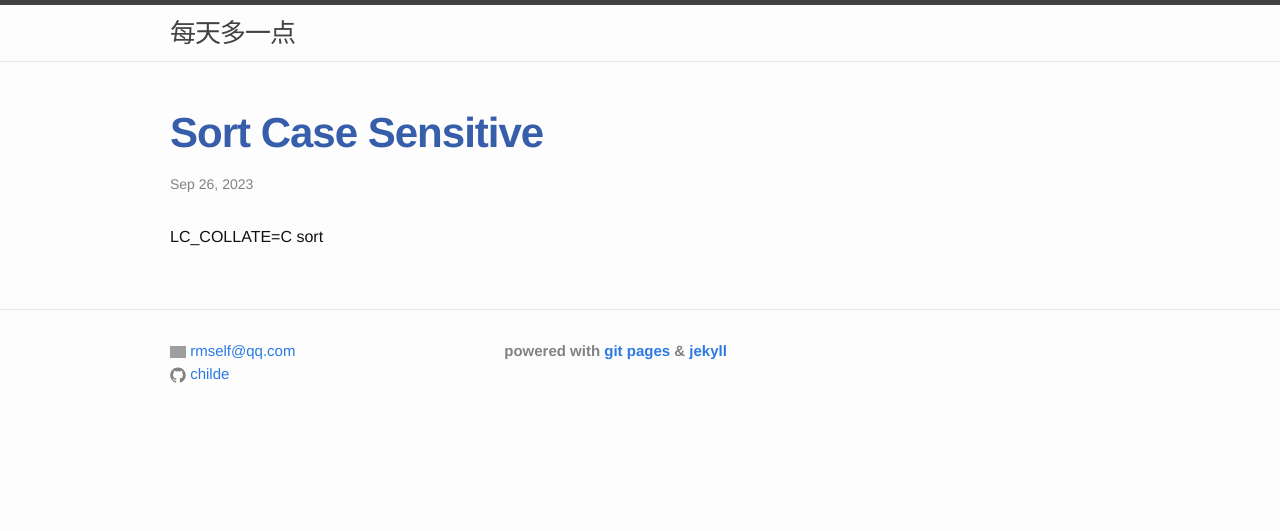
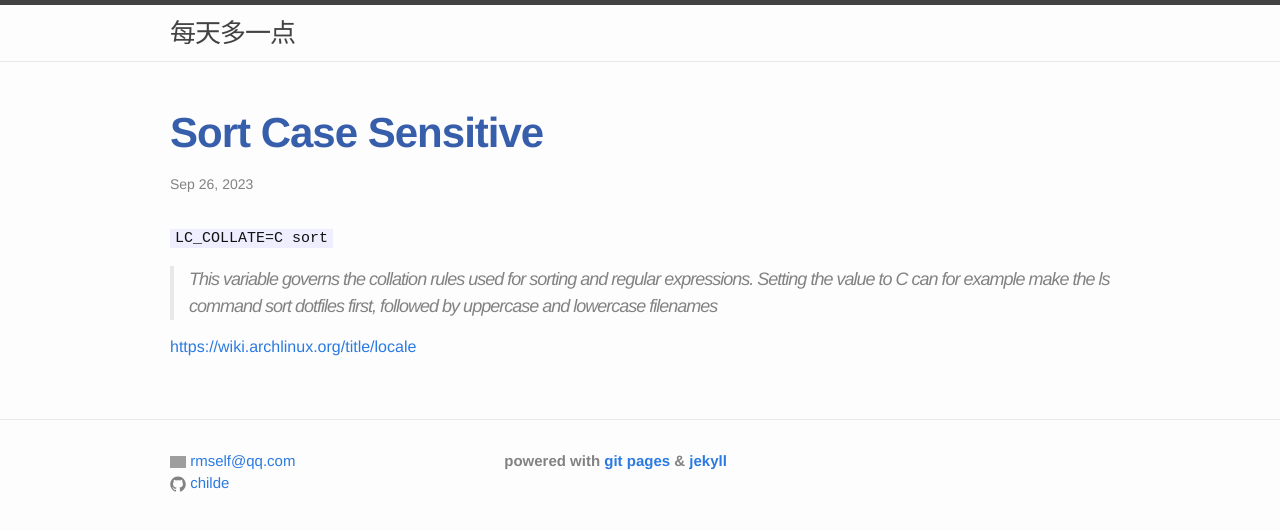
Before and after one commit to childe/gitcommit.today, a Jekyll site: the page built from _posts/2023-09-26-sort-case-sensitive.md, in a window 1280 px wide. Shown: the top 531 px of the page. Built offline with Jekyll 4.4.1, drawn with Linux system fonts in a browser that asks for light colours; grey boxes are pictures that could not be loaded.

Commit message:
modified:   _posts/2023-09-26-sort-case-sensitive.md

```diff
--- a/_posts/2023-09-26-sort-case-sensitive.md
+++ b/_posts/2023-09-26-sort-case-sensitive.md
@@ -5,4 +5,9 @@ layout: post
 
 ---
 
-LC_COLLATE=C sort
+`LC_COLLATE=C sort`
+
+> This variable governs the collation rules used for sorting and regular expressions.
+Setting the value to C can for example make the ls command sort dotfiles first, followed by uppercase and lowercase filenames
+
+[https://wiki.archlinux.org/title/locale](https://wiki.archlinux.org/title/locale)
```
